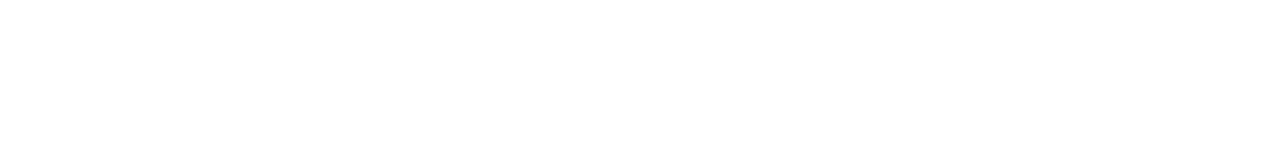
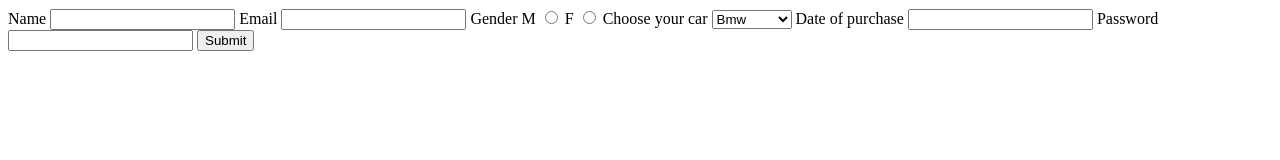
Before and after one commit to acciojob/car-insurance-form-lingalaabhi34, a website: page main.html in a window 1280 px wide. Drawn offline with Linux system fonts and the light colour scheme.

Commit message:
created a submission

```diff
--- a/main.html
+++ b/main.html
@@ -8,6 +8,28 @@
 
 <body>
 	<!-- the entire body must be written by student -->
+	<form>
+		<label for="name">Name</label>
+		<input id="name" type="text" required>
+		<label for="email">Email</label>
+		<input id="email" type="email" required>
+		<label >Gender</label>
+		<label for="gender_m">M</label>
+		<input type="radio" name="Gender" id="gender_m" required>
+		<label for="gender_f">F</label>
+		<input type="radio" name="Gender" id="gender_f" required>
+		<label for="cars">Choose your car</label>
+		<select id="cars" name="cars">
+			<option>Bmw</option>
+			<opton>Audi</opton>
+			<option>Mercesez</option>
+		</select>
+		<label for="dop">Date of purchase</label>
+		<input id="dop" text="date" required>
+		<label for="password">Password</label>
+		<input type="password" id="password" required>
+		<button type="button">Submit</button>
+	</form>
     <script type="text/javascript" src="./script.js">
 </script>
 
```
